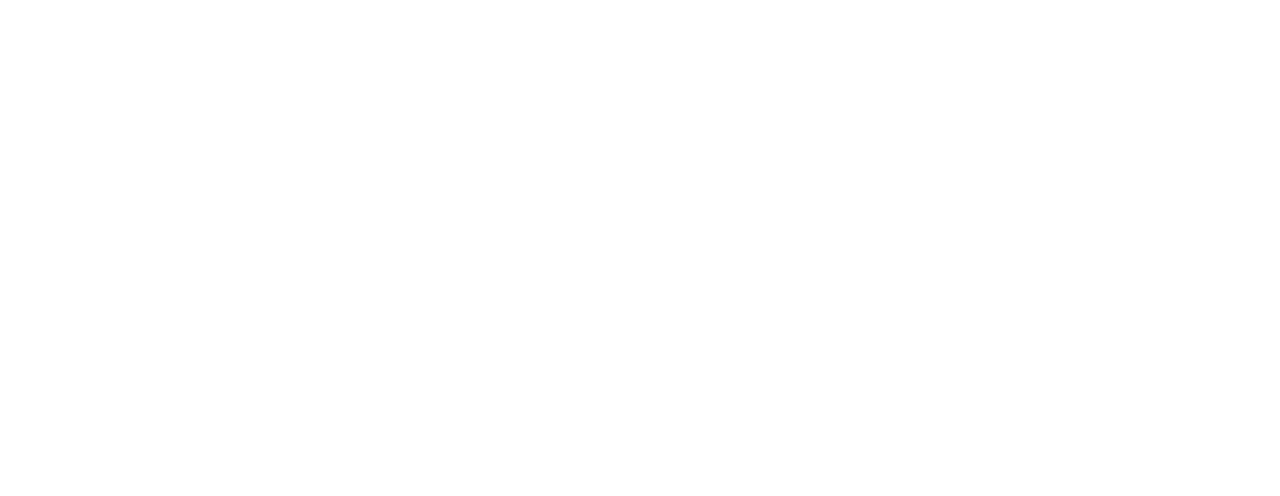
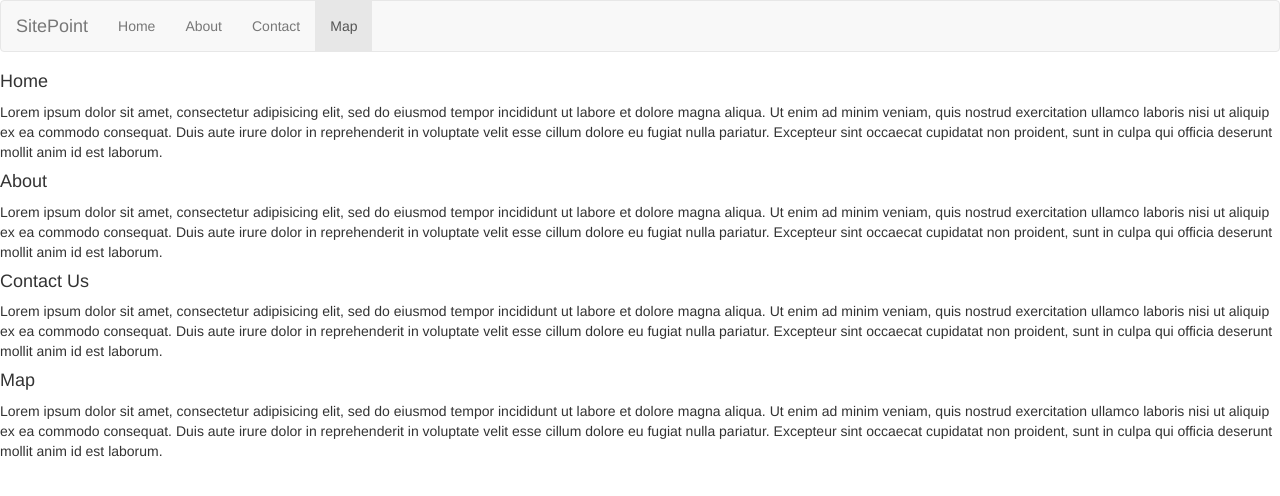
Before and after one commit to acoffer/bootstrap_tutorial4, a plain HTML site: page index.html in a window 1280 px wide. Drawn offline with nearby package versions, Linux system fonts and the light colour scheme.

Commit message:
scroll spy

```diff
--- a/index.html
+++ b/index.html
@@ -8,7 +8,7 @@
 		<!-- scale to width of screen -->
 		<meta name="veiwport" content="width=device-width, initial-scale=1">
 
-		<title>My first bootstrap aim</title>
+		<title>Bootstrap Plugins</title>
 
 		<!-- main bootstrap css -->
 		<link rel="stylesheet" type="text/css" href="css/bootstrap.css">
@@ -22,6 +22,63 @@
 	</head>
 	<body>
 
+		<nav id="navbarExample" class="navbar navbar-default" role="navigation">
+			<div class="container-fluid">
+				<div class="navbar-header">
+					<button class="navbar-toggle" type="button" data-toggle="collapse" data-target=".navbarLinks">
+						<span class="icon-bar"></span>
+						<span class="icon-bar"></span>
+						<span class="icon-bar"></span>
+					</button>
+					<a class="navbar-brand" href="#">SitePoint</a>
+				</div>
+				<div class="collapse navbar-collapse navbarLinks">
+					<ul class="nav navbar-nav">
+						<li class=""><a href="#home">Home</a></li>
+						<li class=""><a href="#about">About</a></li>
+						<li class=""><a href="#contact">Contact</a></li>
+						<li class=""><a href="#map">Map</a></li>
+					</ul>
+				</div>
+			</div>
+		</nav>
+
+		<div data-spy="scroll" data-target="#navbarExample" data-offset="0">
+
+			<h4 id="home">Home</h4>
+			<p>Lorem ipsum dolor sit amet, consectetur adipisicing elit, sed do eiusmod
+			tempor incididunt ut labore et dolore magna aliqua. Ut enim ad minim veniam,
+			quis nostrud exercitation ullamco laboris nisi ut aliquip ex ea commodo
+			consequat. Duis aute irure dolor in reprehenderit in voluptate velit esse
+			cillum dolore eu fugiat nulla pariatur. Excepteur sint occaecat cupidatat non
+			proident, sunt in culpa qui officia deserunt mollit anim id est laborum.</p>
+
+			<h4 id="about">About</h4>
+			<p>Lorem ipsum dolor sit amet, consectetur adipisicing elit, sed do eiusmod
+			tempor incididunt ut labore et dolore magna aliqua. Ut enim ad minim veniam,
+			quis nostrud exercitation ullamco laboris nisi ut aliquip ex ea commodo
+			consequat. Duis aute irure dolor in reprehenderit in voluptate velit esse
+			cillum dolore eu fugiat nulla pariatur. Excepteur sint occaecat cupidatat non
+			proident, sunt in culpa qui officia deserunt mollit anim id est laborum.</p>
+
+			<h4 id="contact">Contact Us</h4>
+			<p>Lorem ipsum dolor sit amet, consectetur adipisicing elit, sed do eiusmod
+			tempor incididunt ut labore et dolore magna aliqua. Ut enim ad minim veniam,
+			quis nostrud exercitation ullamco laboris nisi ut aliquip ex ea commodo
+			consequat. Duis aute irure dolor in reprehenderit in voluptate velit esse
+			cillum dolore eu fugiat nulla pariatur. Excepteur sint occaecat cupidatat non
+			proident, sunt in culpa qui officia deserunt mollit anim id est laborum.</p>
+
+			<h4 id="map">Map</h4>
+			<p>Lorem ipsum dolor sit amet, consectetur adipisicing elit, sed do eiusmod
+			tempor incididunt ut labore et dolore magna aliqua. Ut enim ad minim veniam,
+			quis nostrud exercitation ullamco laboris nisi ut aliquip ex ea commodo
+			consequat. Duis aute irure dolor in reprehenderit in voluptate velit esse
+			cillum dolore eu fugiat nulla pariatur. Excepteur sint occaecat cupidatat non
+			proident, sunt in culpa qui officia deserunt mollit anim id est laborum.</p>
+
+			</div>
+
 
 		<!--include jquery  -->
 		<script src="https://ajax.googleapis.com/ajax/libs/jquery/3.3.1/jquery.min.js"></script>
```
